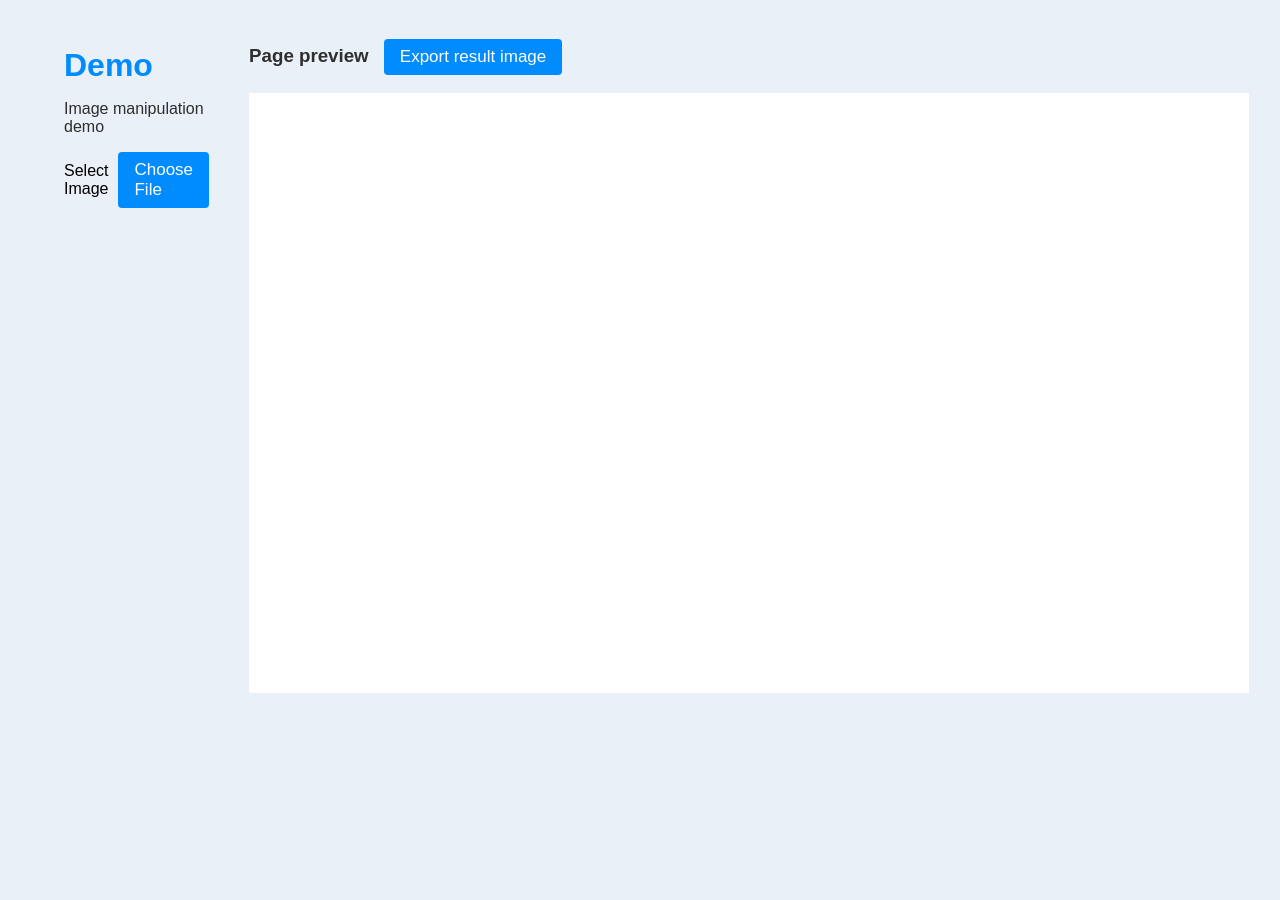
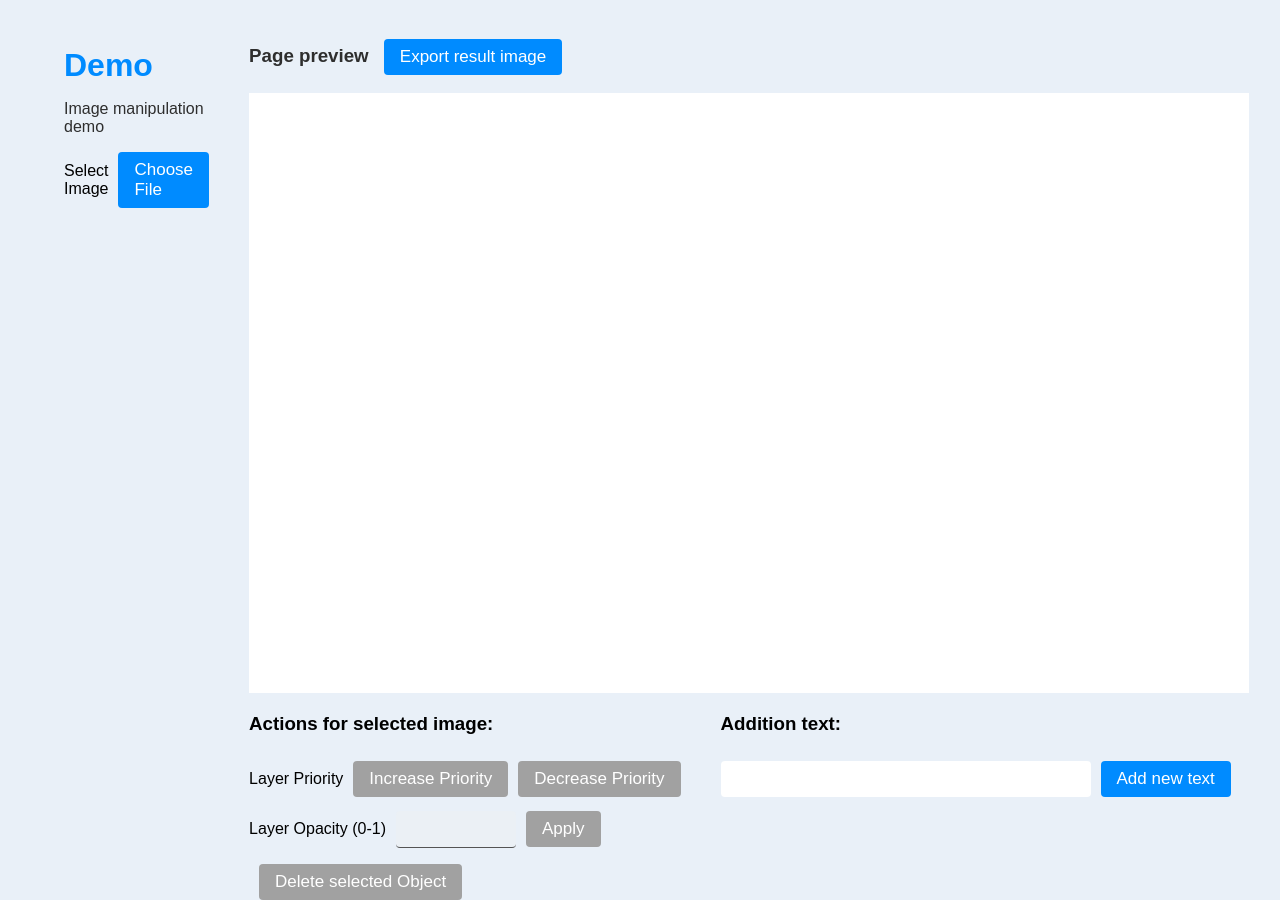
Before and after one commit to RuslanGR1/ng-image-manipulation, an Angular app: page / in a window 1280 px wide. Before the commit the page ends 800 px from the top, so only its background shows below. Built offline with nearby package versions, Linux system fonts and the light colour scheme.

Commit message:
feat: add text objects to canvas

```diff
--- a/src/app/app.module.ts
+++ b/src/app/app.module.ts
@@ -1,4 +1,5 @@
 import { NgModule } from '@angular/core';
+import { FormsModule } from '@angular/forms';
 import { BrowserModule } from '@angular/platform-browser';
 
 import { AppRoutingModule } from './app-routing.module';
@@ -7,7 +8,7 @@ import { NativeImageManipulatorComponent } from './components/native-image-manip
 
 @NgModule({
   declarations: [AppComponent, NativeImageManipulatorComponent],
-  imports: [BrowserModule, AppRoutingModule],
+  imports: [BrowserModule, AppRoutingModule, FormsModule],
   providers: [],
   bootstrap: [AppComponent],
 })
--- a/src/app/components/native-image-manipulator/native-image-manipulator.component.css
+++ b/src/app/components/native-image-manipulator/native-image-manipulator.component.css
@@ -83,7 +83,7 @@
 }
 
 .btn:disabled {
-  background-color: var(--primary-disabled);
+  background-color: var(--primary-disabled) !important;
   cursor: default;
 }
 
@@ -92,7 +92,7 @@
   background-color: var(--primary-hover);
 }
 
-.upload-button {
+.btn-ml {
   margin-left: 10px;
 }
 
@@ -101,18 +101,14 @@
   background-color: var(--primary-hover);
 }
 
-.opacity-btn,
-.btn-second {
-  margin-left: 10px;
-}
-
-.opacity-input {
+.default-input {
   width: 100px;
   height: 34px;
   border-radius: 4px;
   font-size: 17px;
   border: 0;
   padding-left: 10px;
+  padding-right: 10px;
 }
 
 .opacity-input:disabled {
@@ -131,3 +127,26 @@
 .delete-btn:hover {
   background-color: var(--error-hover);
 }
+
+.bottom-line {
+  margin-top: 20px;
+  display: flex;
+  gap: 40px;
+}
+
+.actions-title {
+  margin-top: 0;
+}
+
+.note-input {
+  width: 350px;
+  margin-top: 7px;
+}
+
+.text-add-button p {
+  margin: 0;
+}
+
+.default-input:focus-visible {
+  outline: 0;
+}
--- a/src/app/components/native-image-manipulator/native-image-manipulator.component.html
+++ b/src/app/components/native-image-manipulator/native-image-manipulator.component.html
@@ -14,7 +14,9 @@
         onclick="this.value=null;"
         hidden
       />
-      <label class="upload-button btn" for="actual-btn">Choose File</label>
+      <label class="upload-button btn btn-ml" for="actual-btn"
+        >Choose File</label
+      >
     </div>
 
     <div class="availableImages">
@@ -30,8 +32,9 @@
       </button>
     </h3>
     <div id="container"></div>
-    <div *ngIf="!!this.lastSelectedImage" class="actions">
-      <h3>Actions for selected image:</h3>
+    <div class="bottom-line">
+      <div class="actions">
+        <h3 class="actions-title">Actions for selected image:</h3>
         <div class="action action-priority">
           <p class="action-title">Layer Priority</p>
           <button
@@ -43,7 +46,7 @@
           </button>
           <button
             (click)="handlePriorityChange(priorityAction.Decrease)"
-          class="btn btn-second"
+            class="btn btn-second btn-ml"
             [disabled]="!isPriorityButtonActive(priorityAction.Decrease)"
           >
             Decrease Priority
@@ -53,17 +56,18 @@
           <p class="action-title">Layer Opacity (0-1)</p>
           <div class="opacity-wrapper">
             <input
-            #opacityInput
               [disabled]="!isOpacityButtonActive()"
+              [(ngModel)]="opacityText"
               type="number"
               max="1"
               min="0"
-            class="opacity-input"
+              step="0.1"
+              class="opacity-input default-input"
               name="opacity"
               id="opacity"
             />
             <button
-            class="btn opacity-btn"
+              class="btn opacity-btn btn-ml"
               (click)="setOpacity()"
               [disabled]="!isOpacityButtonActive()"
             >
@@ -74,12 +78,25 @@
         <div class="action action-delete">
           <button
             [disabled]="!isDeleteButtonActive()"
-          class="btn delete-btn"
+            class="btn delete-btn btn-ml"
             (click)="deleteImage()"
           >
             Delete selected Object
           </button>
         </div>
       </div>
+      <div class="text-nots">
+        <h3 class="actions-title">Addition text:</h3>
+        <input
+          [(ngModel)]="noteText"
+          #ctrl="ngModel"
+          class="default-input note-input"
+        />
+        <button (click)="addText()" class="btn btn-ml text-add-button">
+          <p *ngIf="isTextNodeSelected()">Change text</p>
+          <p *ngIf="!isTextNodeSelected()">Add new text</p>
+        </button>
       </div>
     </div>
+  </div>
+</div>
--- a/src/app/components/native-image-manipulator/native-image-manipulator.component.ts
+++ b/src/app/components/native-image-manipulator/native-image-manipulator.component.ts
@@ -1,10 +1,11 @@
-import { Component, OnInit, ViewChild, ElementRef } from '@angular/core';
+import { Component, OnInit } from '@angular/core';
 import Konva from 'konva';
 import { Stage } from 'konva/lib/Stage';
 
 export enum UserAction {
   ClickTap = 'click tap',
   KeyDown = 'keydown',
+  Transform = 'transform',
 }
 
 export enum ChangePriorityAction {
@@ -18,20 +19,21 @@ export enum ChangePriorityAction {
   styleUrls: ['./native-image-manipulator.component.css'],
 })
 export class NativeImageManipulatorComponent implements OnInit {
-  @ViewChild('opacityInput') opacityInput?: ElementRef<HTMLInputElement>;
-
   private _stage: Stage | undefined;
   private _layer: Konva.Layer | undefined;
   private _transformer: Konva.Transformer | undefined;
   private _imageOffset: number = 50;
   private _backgrounLayer: Konva.Rect | undefined;
 
-  lastSelectedImage: Stage | Konva.Shape | undefined;
+  lastSelectedObject: Stage | Konva.Shape | undefined;
   priorityAction = ChangePriorityAction;
   imageUrls: string[] = [];
+  noteText: string = '';
+  opacityText: string = '';
 
   private readonly resultImageName = 'stage.png';
   private readonly imageObjectName = 'image';
+  private readonly textObjectName = 'text';
   private readonly defaultBackgroundColor = '#FFFFFF';
   private readonly defaultNewImagePositionOffset = 50;
 
@@ -102,21 +104,25 @@ export class NativeImageManipulatorComponent implements OnInit {
       transformerIndex && this._transformer?.zIndex(transformerIndex + 1);
 
       this._transformer?.nodes([loadedImage]);
-      this.lastSelectedImage = loadedImage;
-      this.opacityInput?.nativeElement.setAttribute('value', '1');
+      this.opacityText = '1';
+      this.lastSelectedObject = loadedImage;
     };
   }
 
   private stageOnClickTap(e: Konva.KonvaEventObject<any>): void {
     if (e.target === this._backgrounLayer) {
       this.clearSelectedNodes();
-      this.lastSelectedImage = undefined;
-
-      this.opacityInput?.nativeElement.setAttribute('value', '1');
+      this.lastSelectedObject = undefined;
+      this.noteText = '';
+      this.opacityText = '';
       return;
     }
 
-    if (!e.target.hasName(this.imageObjectName)) {
+    if (
+      !e.target.hasName(this.imageObjectName) &&
+      !e.target.hasName(this.textObjectName)
+    ) {
+      this.noteText = '';
       return;
     }
 
@@ -124,20 +130,53 @@ export class NativeImageManipulatorComponent implements OnInit {
     transformerIndex && this._transformer?.zIndex(transformerIndex + 1);
 
     this._transformer?.nodes([e.target]);
-    this.lastSelectedImage = e.target;
-    const currentOpacity = this.lastSelectedImage?.opacity();
+    this.lastSelectedObject = e.target;
 
-    if (!currentOpacity) {
+    if (e.target.hasName(this.textObjectName)) {
+      this.noteText = e.target.getAttr('text');
       return;
     }
-    this.opacityInput?.nativeElement.setAttribute(
-      'value',
-      String(currentOpacity)
-    );
+
+    const currentOpacity = this.lastSelectedObject?.opacity();
+    this.opacityText = String(currentOpacity);
   }
 
   private clearSelectedNodes(): void {
     this._transformer?.nodes([]);
+  }
+
+  isNodeSelected(): boolean {
+    return !!this.lastSelectedObject;
+  }
+
+  isTextNodeSelected(): boolean {
+    return this.lastSelectedObject instanceof Konva.Text;
+  }
+
+  addText(): void {
+    if (this.lastSelectedObject) {
+      this.lastSelectedObject.setAttr('text', this.noteText);
+      return;
+    }
+
+    const text = new Konva.Text({
+      x: 50,
+      y: 50,
+      text: this.noteText,
+      draggable: true,
+      name: this.textObjectName,
+    });
+    text.on(UserAction.Transform, () => {
+      text.setAttrs({
+        width: Math.max(text.width() * text.scaleX(), 20),
+        scaleX: 1,
+        scaleY: 1,
+      });
+    });
+
+    this._layer?.add(text);
+    this.clearSelectedNodes();
+    this._transformer?.nodes([text]);
   }
 
   exportImage(): void {
@@ -156,17 +195,17 @@ export class NativeImageManipulatorComponent implements OnInit {
   }
 
   deleteImage(): void {
-    this.lastSelectedImage?.destroy();
+    this.lastSelectedObject?.destroy();
     this.clearSelectedNodes();
-    this.lastSelectedImage = undefined;
+    this.lastSelectedObject = undefined;
   }
 
   isPriorityButtonActive(action: ChangePriorityAction): boolean {
-    if (!this.lastSelectedImage) {
+    if (!this.lastSelectedObject) {
       return false;
     }
 
-    const currentIndex = this.lastSelectedImage.zIndex();
+    const currentIndex = this.lastSelectedObject.zIndex();
     if (action === ChangePriorityAction.Decrease && currentIndex - 1 === 0) {
       return false;
     }
@@ -175,7 +214,7 @@ export class NativeImageManipulatorComponent implements OnInit {
   }
 
   isOpacityButtonActive(): boolean {
-    if (!this.lastSelectedImage) {
+    if (!this.lastSelectedObject) {
       return false;
     }
 
@@ -183,28 +222,27 @@ export class NativeImageManipulatorComponent implements OnInit {
   }
 
   isDeleteButtonActive(): boolean {
-    return !!this.lastSelectedImage;
+    return !!this.lastSelectedObject;
   }
 
   setOpacity(): void {
-    if (!this.lastSelectedImage) {
+    if (!this.lastSelectedObject) {
       return;
     }
-    const opacity = this.opacityInput?.nativeElement.value;
-    opacity && this.lastSelectedImage.opacity(Number(opacity));
+    this.lastSelectedObject.opacity(Number(this.opacityText));
   }
 
   handlePriorityChange(action: ChangePriorityAction): void {
-    if (!this.lastSelectedImage) {
+    if (!this.lastSelectedObject) {
       return;
     }
-    const currentIndex = this.lastSelectedImage.zIndex();
+    const currentIndex = this.lastSelectedObject.zIndex();
     switch (action) {
       case ChangePriorityAction.Increase:
-        this.lastSelectedImage.zIndex(currentIndex + 1);
+        this.lastSelectedObject.zIndex(currentIndex + 1);
         return;
       case ChangePriorityAction.Decrease:
-        this.lastSelectedImage.zIndex(currentIndex - 1);
+        this.lastSelectedObject.zIndex(currentIndex - 1);
         return;
     }
   }
```
Lines whose indentation alone changed are shown as unchanged.
